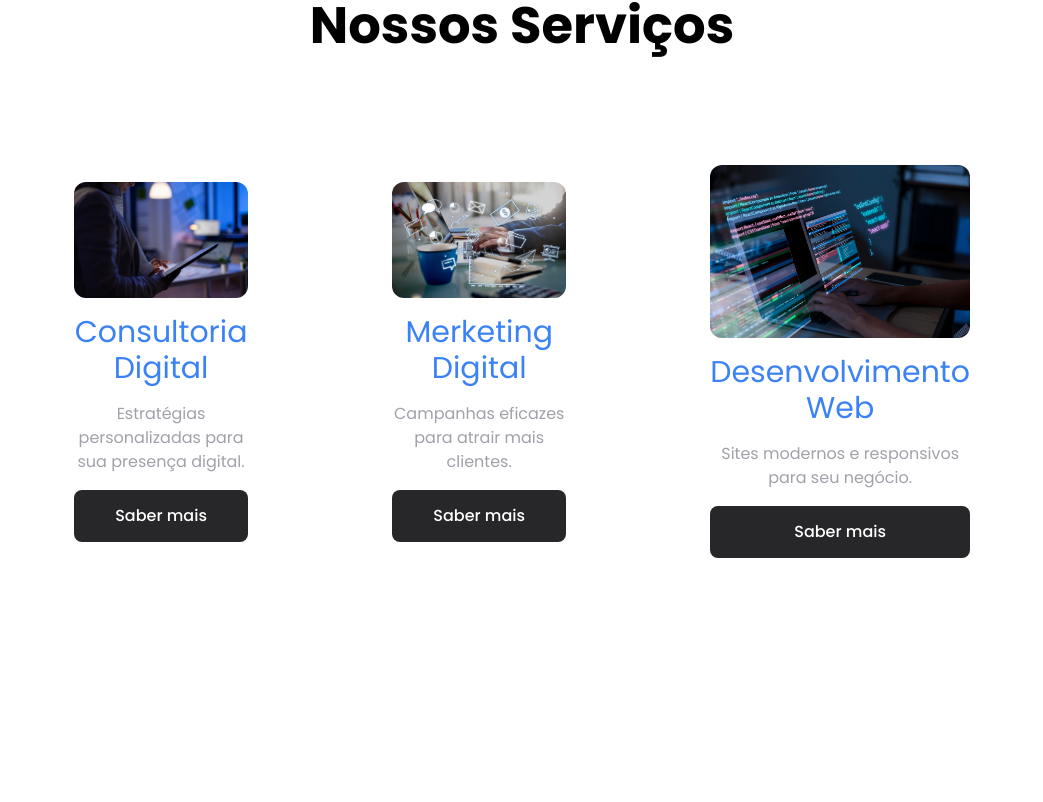
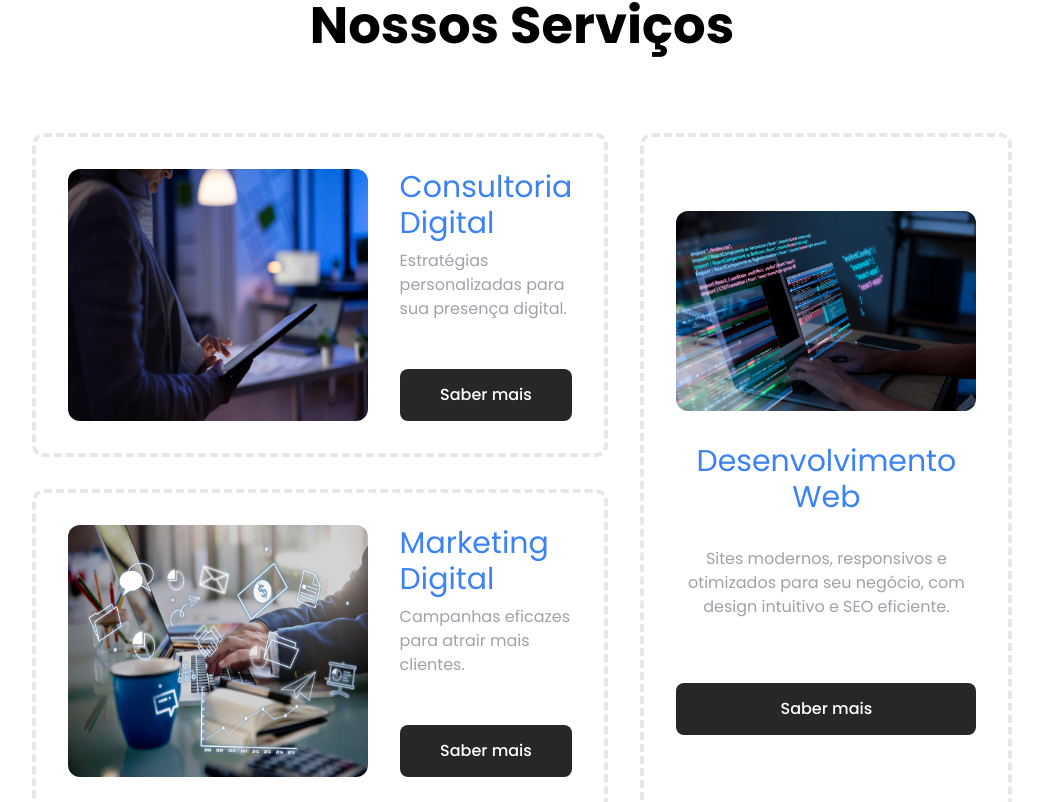
Before and after one commit to raamonfr/millenium, a React (Vite) app: page / in a window 1280 px wide. Shown: the part 915-1717 px from the top of the page, without its empty margins (118-1161 px from the left). Built offline with nearby package versions, Linux system fonts and the light colour scheme.

Commit message:
nossos servicos estilizado

```diff
--- a/src/App.jsx
+++ b/src/App.jsx
@@ -9,7 +9,7 @@ import BodyHomeInit from './components/BodyHomeInit'
 import BodyHomeMid from './components/BodyHomeMid'
 import FooterHome from './components/FooterHome'
 import NossoContato from './components/NossoContato'
-import NossosServicos from './components/NossosServicoes'
+import NossosServicos from './components/NossosServicos'
 
 function App() {
   // useLayoutEffect(() => {
--- a/src/components/NossosServicoes.jsx
+++ /dev/null
@@ -1,46 +0,0 @@
-import consultoriaDigital from "../assets/consultoria-digital.jpg"
-import marketingDigital from "../assets/marketing-digital.jpg"
-import desenvolvimentoWeb from "../assets/desenvolvimento-web.jpg"
-import { Link } from "react-router-dom"
-
-function NossosServicos() {
-    return (
-        <div className="w-full bg-white text-black px-40 py-20">
-            <h1 className="text-center mb-20 font-bold">Nossos Serviços</h1>
-
-            <div id="cards" className="flex justify-center items-center gap-20">
-                <div className="w-[400px] p-8 rounded-xl flex flex-col items-center gap-4 hover:shadow-2xl transform hover:scale-105 hover:-translate-y-4 transition">
-                    <img className="w-[380px] rounded-xl" src={consultoriaDigital} alt="Consultoria Digital" />
-
-                    <h2 className="text-blue-500 text-3xl text-center">Consultoria Digital</h2>
-
-                    <p className="text-zinc-400 max-w-[300px] text-center">Estratégias personalizadas para sua presença digital.</p>
-
-                    <Link className="w-full justify-center flex gap-4  border-2 border-transparent bg-zinc-800 text-white p-3 rounded-lg transition duration-500 ease-in-out  hover:border-current hover:text-blue-500">Saber mais</Link>
-                </div>
-
-                <div className="w-[400px] p-8 rounded-xl flex flex-col items-center gap-4 hover:shadow-2xl transform hover:scale-105 hover:-translate-y-4 transition">
-                    <img className="w-[380px] rounded-xl" src={marketingDigital} alt="Marketing Digital" />
-
-                    <h2 className="text-blue-500 text-3xl text-center">Merketing Digital</h2>
-
-                    <p className="text-zinc-400 max-w-[300px] text-center">Campanhas eficazes para atrair mais clientes.</p>
-
-                    <Link className="w-full justify-center flex gap-4  border-2 border-transparent bg-zinc-800 text-white p-3 rounded-lg transition duration-500 ease-in-out  hover:border-current hover:text-blue-500">Saber mais</Link>
-                </div>
-
-                <div className="w-[400px] p-8 rounded-xl flex flex-col items-center gap-4 hover:shadow-2xl transform hover:scale-105 hover:-translate-y-4 transition">
-                    <img className="w-[380px] rounded-xl" src={desenvolvimentoWeb} alt="Desenvolvimento Web" />
-
-                    <h2 className="text-blue-500 text-3xl text-center">Desenvolvimento Web</h2>
-
-                    <p className="text-zinc-400 max-w-[300px] text-center">Sites modernos e responsivos para seu negócio.</p>
-
-                    <Link className="w-full justify-center flex gap-4  border-2 border-transparent bg-zinc-800 text-white p-3 rounded-lg transition duration-500 ease-in-out  hover:border-current hover:text-blue-500">Saber mais</Link>
-                </div>
-            </div>
-        </div>
-    )
-}
-
-export default NossosServicos
--- /dev/null
+++ b/src/components/NossosServicos.jsx
@@ -0,0 +1,47 @@
+import consultoriaDigital from "../assets/consultoria-digital.jpg"
+import marketingDigital from "../assets/marketing-digital.jpg"
+import desenvolvimentoWeb from "../assets/desenvolvimento-web.jpg"
+import { Link } from "react-router-dom"
+
+function NossosServicos() {
+    return (
+        <div className="bg-white text-black px-40 py-20">
+            <h1 className="text-center mb-20 font-bold">Nossos Serviços</h1>
+
+            <section id="cards-grid" className="flex gap-8 justify-center">
+                <div id="cards" className="flex flex-col gap-8">
+                    <div id="card" className="w-fit p-8 flex rounded-xl gap-8 border-4 border-dashed transform hover:scale-105 hover:-translate-y-4 hover:shadow-2xl transition">
+                        <img src={consultoriaDigital} alt="Consultoria Digital" className="max-w-[300px] rounded-xl" />
+                        <div className="flex flex-col gap-4 justify-between">
+                            <div className="flex flex-col gap-2">
+                                <h2 className="text-blue-500 text-3xl">Consultoria Digital</h2>
+                                <p className="text-zinc-400 max-w-[300px] mb-8">Estratégias personalizadas para sua presença digital.</p>
+                            </div>
+                            <Link className="w-full justify-center flex gap-4  border-2 border-transparent bg-zinc-800 text-white p-3 rounded-lg transition duration-500 ease-in-out  hover:border-current hover:text-blue-500">Saber mais</Link>
+                        </div>
+                    </div>
+
+                    <div id="card" className="w-fit p-8 flex rounded-xl gap-8 border-4 border-dashed transform hover:scale-105 hover:-translate-y-4 hover:shadow-2xl transition">
+                        <img src={marketingDigital} alt="Marketing Digital" className="max-w-[300px] rounded-xl" />
+                        <div className="flex flex-col gap-4 justify-between">
+                            <div className="flex flex-col gap-2">
+                                <h2 className="text-blue-500 text-3xl">Marketing Digital</h2>
+                                <p className="text-zinc-400 max-w-[300px] mb-8">Campanhas eficazes para atrair mais clientes.</p>
+                            </div>
+                            <Link className="w-full justify-center flex gap-4  border-2 border-transparent bg-zinc-800 text-white p-3 rounded-lg transition duration-500 ease-in-out  hover:border-current hover:text-blue-500">Saber mais</Link>
+                        </div>
+                    </div>
+                </div>
+
+                <div id="card" className="w-fit p-8 flex flex-col rounded-xl gap-8 border-4 border-dashed text-center items-center justify-center transform hover:scale-105 hover:-translate-y-4 hover:shadow-2xl transition">
+                    <img src={desenvolvimentoWeb} alt="Desenvolvimento Web" className="max-w-[300px] rounded-xl" />
+                    <h2 className="text-blue-500 text-3xl">Desenvolvimento Web</h2>
+                    <p className="text-zinc-400 max-w-[300px] mb-8">Sites modernos, responsivos e otimizados para seu negócio, com design intuitivo e SEO eficiente.</p>
+                    <Link className="w-full justify-center flex gap-4  border-2 border-transparent bg-zinc-800 text-white p-3 rounded-lg transition duration-500 ease-in-out  hover:border-current hover:text-blue-500">Saber mais</Link>
+                </div>
+            </section>
+        </div>
+    )
+}
+
+export default NossosServicos
```
